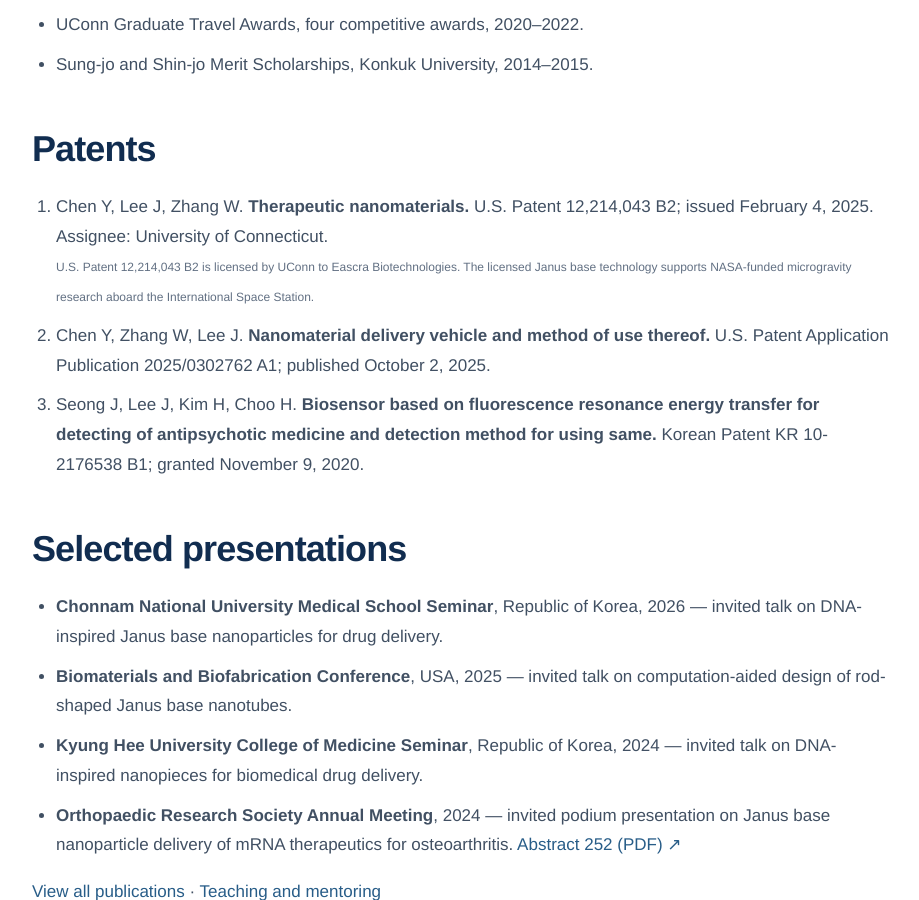
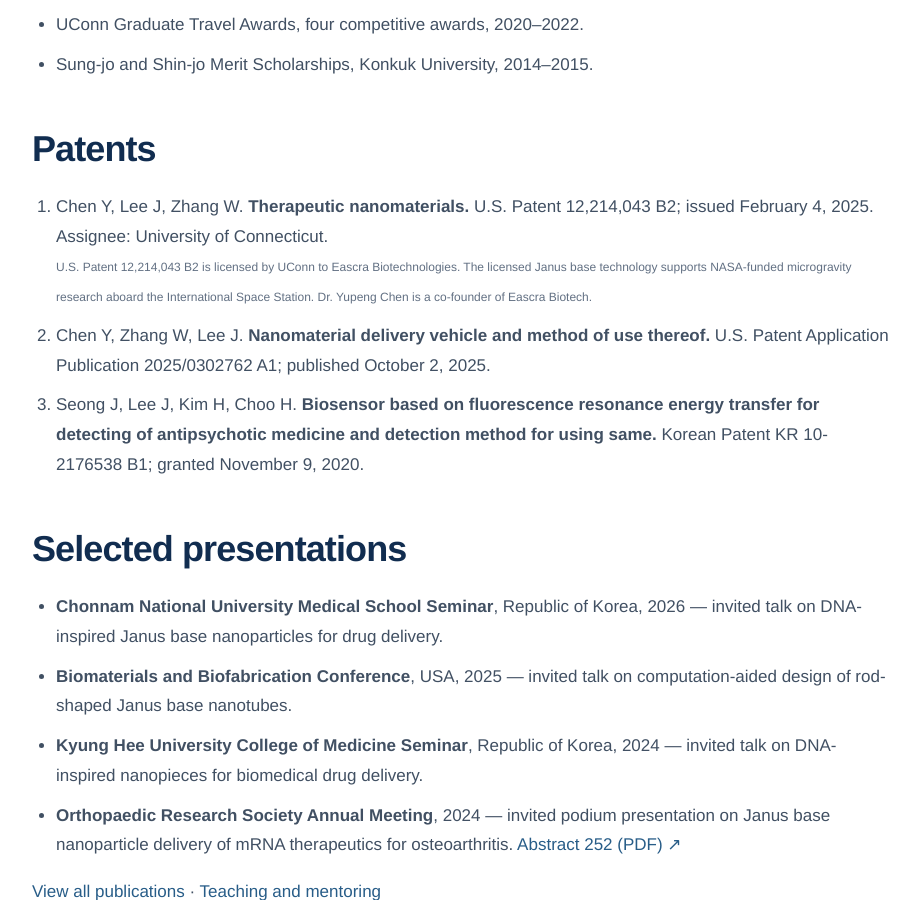
Before and after one commit to biojhleena-glitch/biojhleena-glitch.github.io, a Jekyll site: the page built from _pages/cv.md, in a window 1280 px wide and 900 px high, scrolled down 2041 px. Shown: the whole window, without its empty margins (108-1027 px from the left). Built offline with Jekyll 4.4.1, drawn with Linux system fonts in a browser that asks for light colours.

Commit message:
Add brief Eascra co-founder note to patent context

```diff
--- a/_pages/cv.md
+++ b/_pages/cv.md
@@ -62,7 +62,7 @@ Co-investigators: Yupeng Chen and Chuan-Ju Liu.
 ## Patents
 
 1. Chen Y, Lee J, Zhang W. **Therapeutic nanomaterials.** U.S. Patent 12,214,043 B2; issued February 4, 2025. Assignee: University of Connecticut.
-   <br><span class="small-note">U.S. Patent 12,214,043 B2 is licensed by UConn to Eascra Biotechnologies. The licensed Janus base technology supports NASA-funded microgravity research aboard the International Space Station.</span>
+   <br><span class="small-note">U.S. Patent 12,214,043 B2 is licensed by UConn to Eascra Biotechnologies. The licensed Janus base technology supports NASA-funded microgravity research aboard the International Space Station. Dr. Yupeng Chen is a co-founder of Eascra Biotech.</span>
 2. Chen Y, Zhang W, Lee J. **Nanomaterial delivery vehicle and method of use thereof.** U.S. Patent Application Publication 2025/0302762 A1; published October 2, 2025.
 3. Seong J, Lee J, Kim H, Choo H. **Biosensor based on fluorescence resonance energy transfer for detecting of antipsychotic medicine and detection method for using same.** Korean Patent KR 10-2176538 B1; granted November 9, 2020.
 
```
